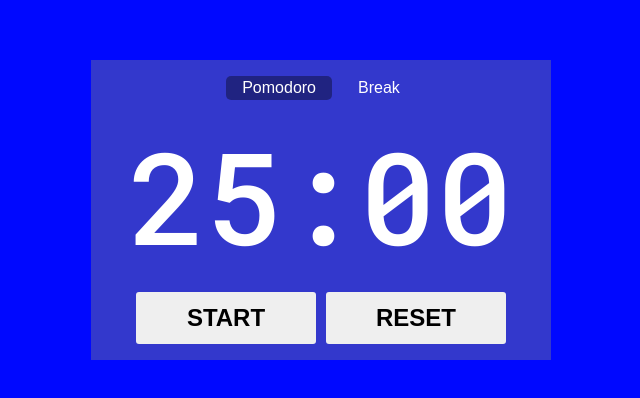
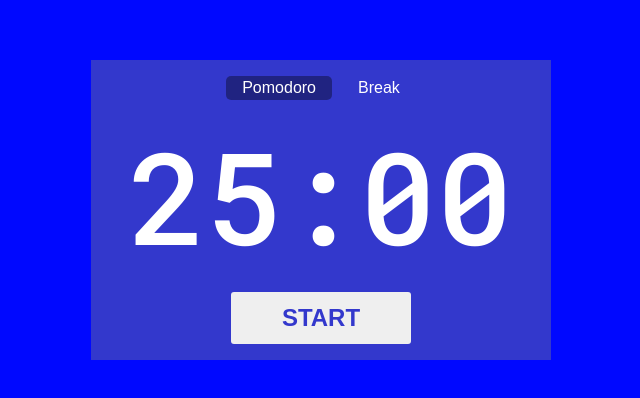
Before and after one commit to RoyalF4/Pomodoro-Timer, a React (Vite) app: page / in a window 1280 px wide. Shown: the part 190-588 px from the top of the page, without its empty margins (319-959 px from the left). Built offline with nearby package versions, Linux system fonts and the light colour scheme.

Commit message:
remove reset button

```diff
--- a/src/Timer.jsx
+++ b/src/Timer.jsx
@@ -47,11 +47,6 @@
     setIsPaused((cur) => !cur);
   }
 
-  function handleReset() {
-    setIsPaused(true);
-    setTimeLeft(maxTime);
-  }
-
   function handleFocus() {
     setIsPaused(true);
     setMode('focus');
@@ -87,14 +82,10 @@
       <span className="clock__timer">
         {formatTimerNumber(minutes)}:{formatTimerNumber(seconds)}
       </span>
-      <div className="clock__buttons">
-        <button onClick={handleToggleClock} className="clock__toggle">
-          {isPaused ? 'Start' : 'Pause'}
-        </button>
-        <button onClick={handleReset} className="clock__reset">
-          Reset
-        </button>
-      </div>
+
+      <button onClick={handleToggleClock} className="clock__toggle">
+        {isPaused ? 'Start' : 'Pause'}
+      </button>
     </div>
   );
 }
--- a/src/index.css
+++ b/src/index.css
@@ -45,15 +45,10 @@
   overflow: hidden;
 }
 
-.clock__buttons {
-  display: flex;
-  gap: 10px;
-}
-
-.clock__toggle,
-.clock__reset {
+.clock__toggle {
   font-size: 1.5rem;
   font-weight: 600;
+  color: hsl(238, 60%, 50%);
   text-transform: uppercase;
   padding: 0.5em 2em;
   border-radius: 3px;
```
